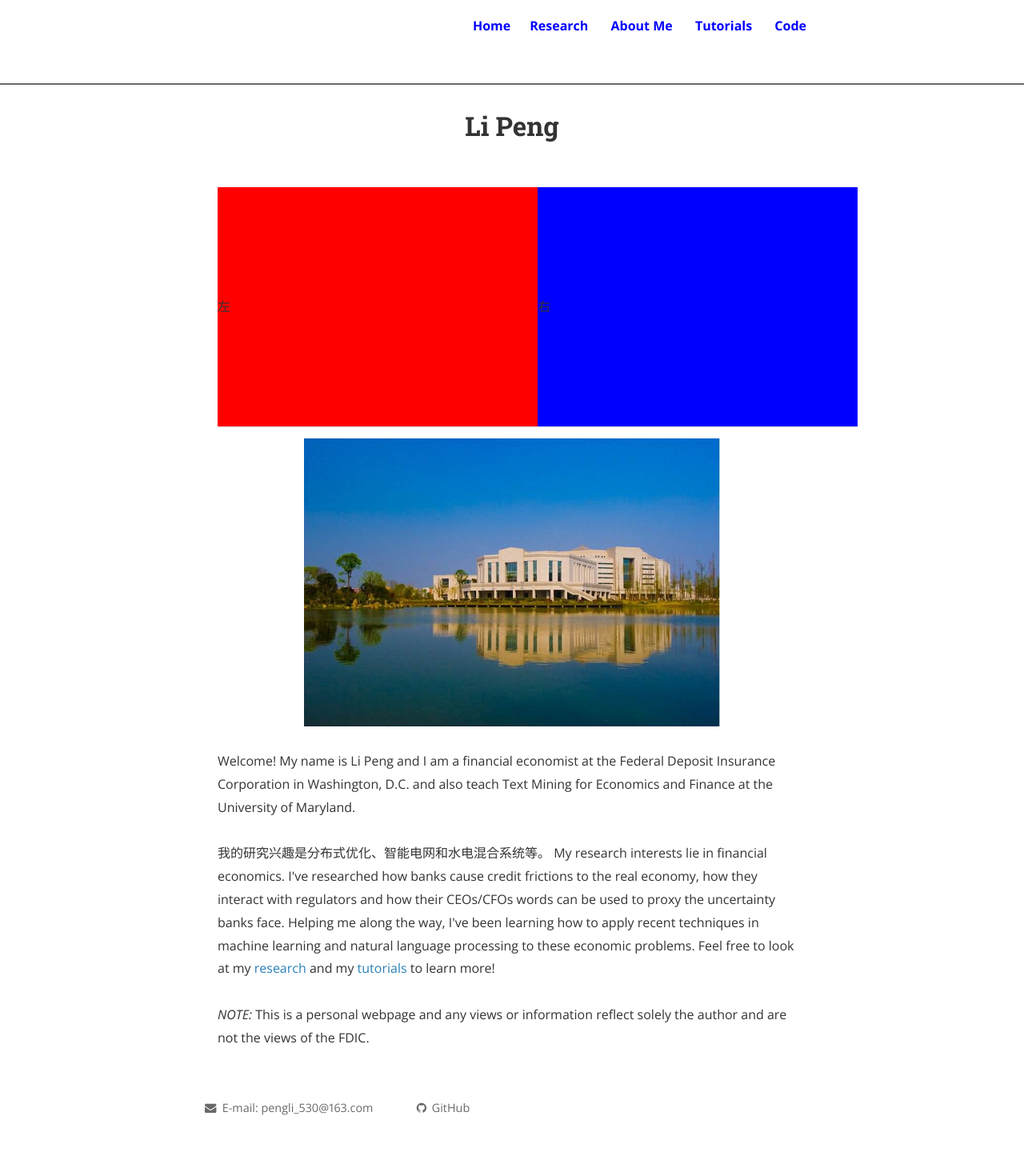
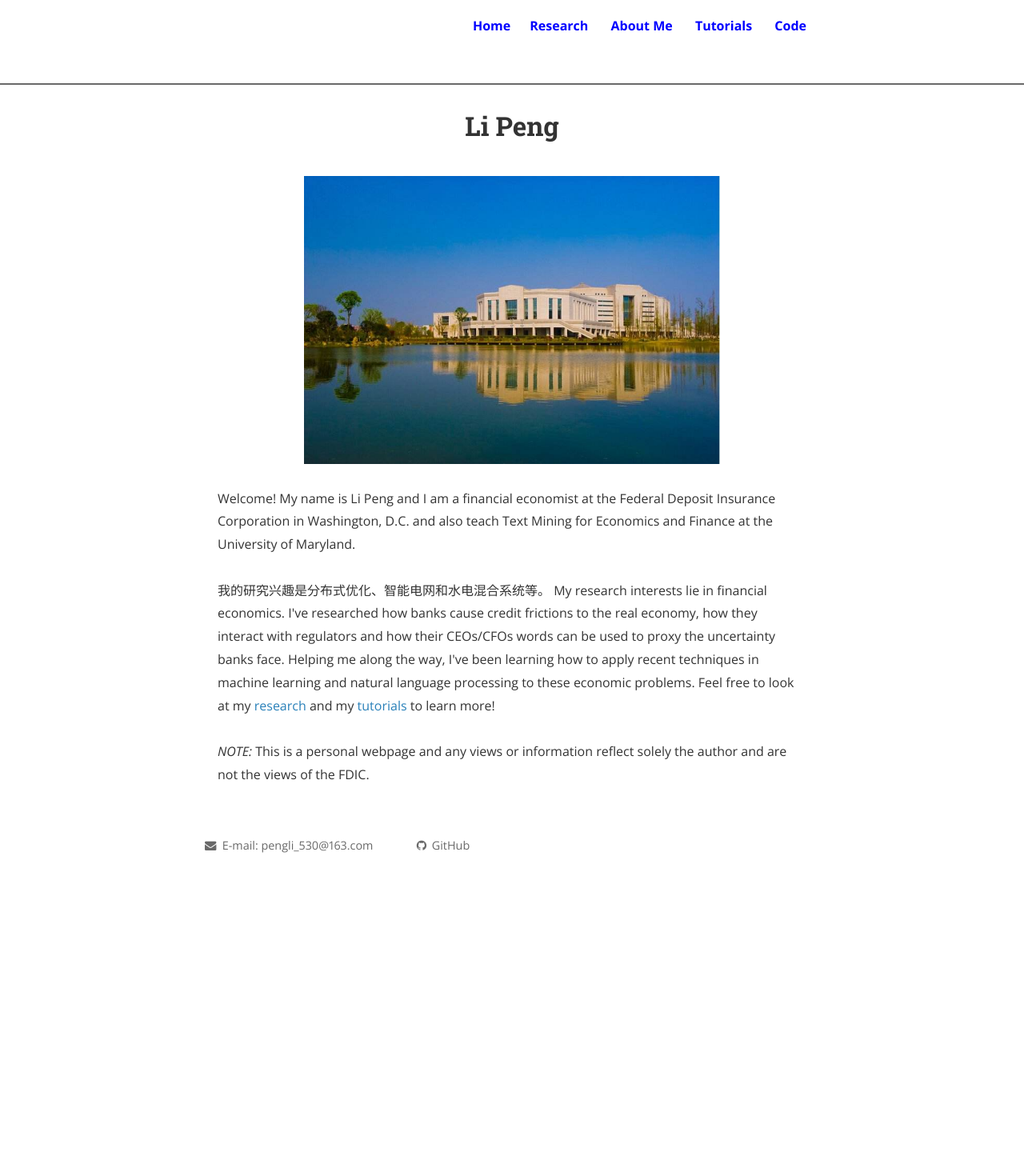
Before and after one commit to lp48280421/lp48280421.github.io, a Jekyll site: the page built from index.html, in a window 1280 px wide. Shown: the whole page at 80% size. Built offline with Jekyll 4.4.1, drawn with Linux system fonts in a browser that asks for light colours; nearby versions of some CDN libraries; the list of posts is cut into pages by our own code; comment, search, counter and statistics services are not loaded; a style sheet for code colours, icons or effects is not loaded; after the commit the page ends 1116 px from its top, so only the background shows below that.

Commit message:
Add files via upload

```diff
--- a/index.html
+++ b/index.html
@@ -12,28 +12,6 @@ title: Li Peng
   gtag('config', 'UA-108085250-1');
 </script>
 
- <style type="text/css">
-table{
-width: 800px;
-height: 300px;
-border-collapse: collapse;
-}
-.left{
-background-color: red;
-
-}
-.right{
-background-color: blue;
-}
-</style>
-<body>
-<table>
-<tr>
-<td class="left">左</td>
-<td class="right">右</td>
-</tr>
-</table>
-</body>
 
 <img src="profile_picture.jpg" alt="Paul Soto pic" style="width:520px;height:360px;" title="Paul Soto"; algin="middle">
 <br>
```
